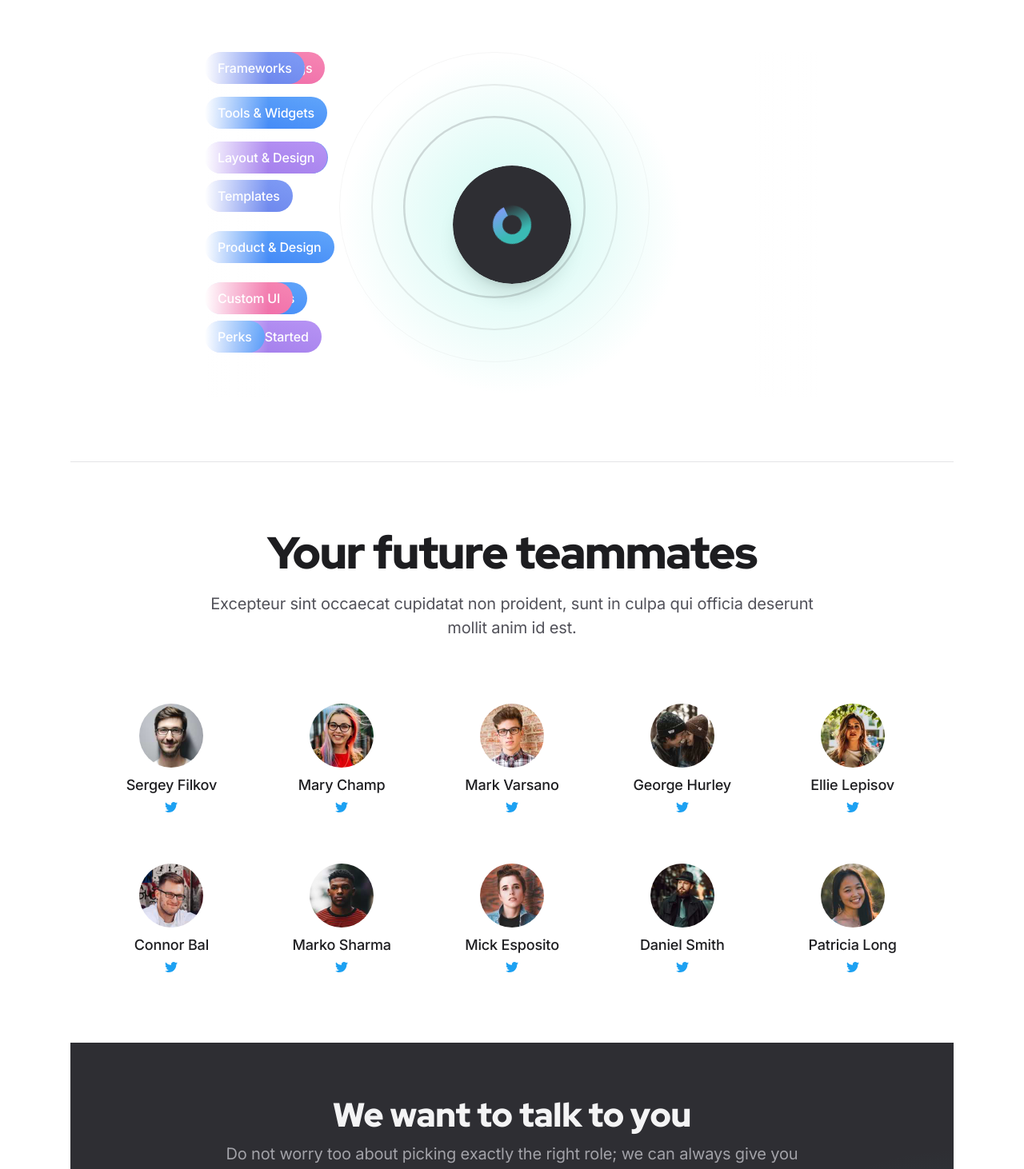
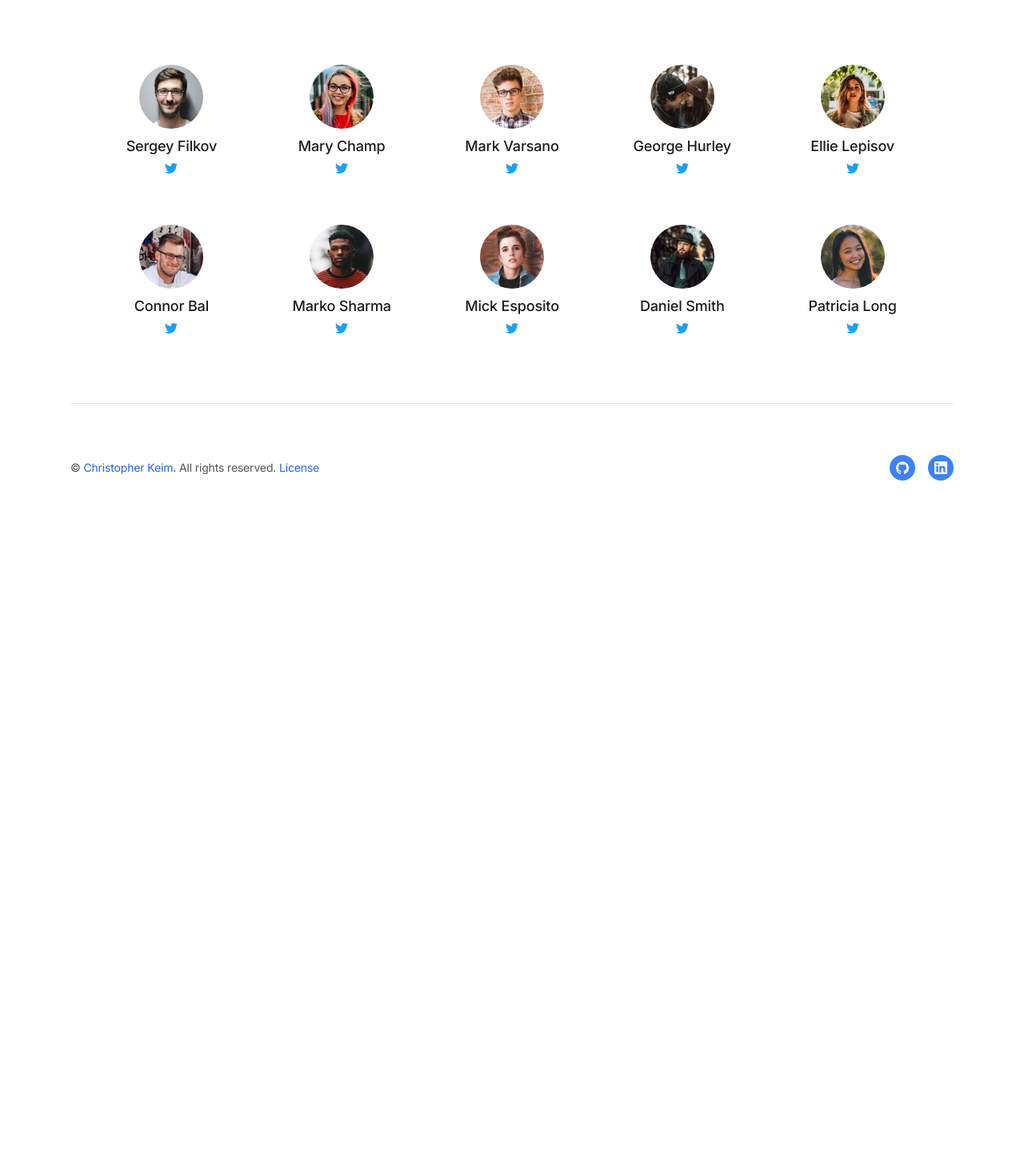
Before and after one commit to christopherkeim/crypto-real-time-inference, a Next.js app in the folder frontend/: page /about in a window 1280 px wide. Shown: the part 3740-5202 px from the top of the page at 80% size. After the commit the page ends 4405 px from the top, so only its background shows below. Built offline with nearby package versions, Linux system fonts and the light colour scheme.

Commit message:
Removed components causing errors

```diff
--- a/frontend/app/about/page.tsx
+++ b/frontend/app/about/page.tsx
@@ -1,15 +1,13 @@
 export const metadata = {
-  title: 'About - Appy',
-  description: 'Page description',
-}
+  title: "About - Appy",
+  description: "Page description",
+};
 
-import Hero from '@/components/hero-about'
-import FeaturesGallery from '@/components/features-gallery'
-import Timeline from '@/components/timeline'
-import Career from '@/components/career'
-import FeaturesAnimation from '@/components/features-animation'
-import Team from '@/components/team'
-import CtaContact from '@/components/cta-contact'
+import Hero from "@/components/hero-about";
+import FeaturesGallery from "@/components/features-gallery";
+import Timeline from "@/components/timeline";
+import Career from "@/components/career";
+import Team from "@/components/team";
 
 export default function About() {
   return (
@@ -18,9 +16,7 @@ export default function About() {
       <FeaturesGallery />
       <Timeline />
       <Career />
-      <FeaturesAnimation />
       <Team />
-      <CtaContact />
     </>
-  )
+  );
 }
```
